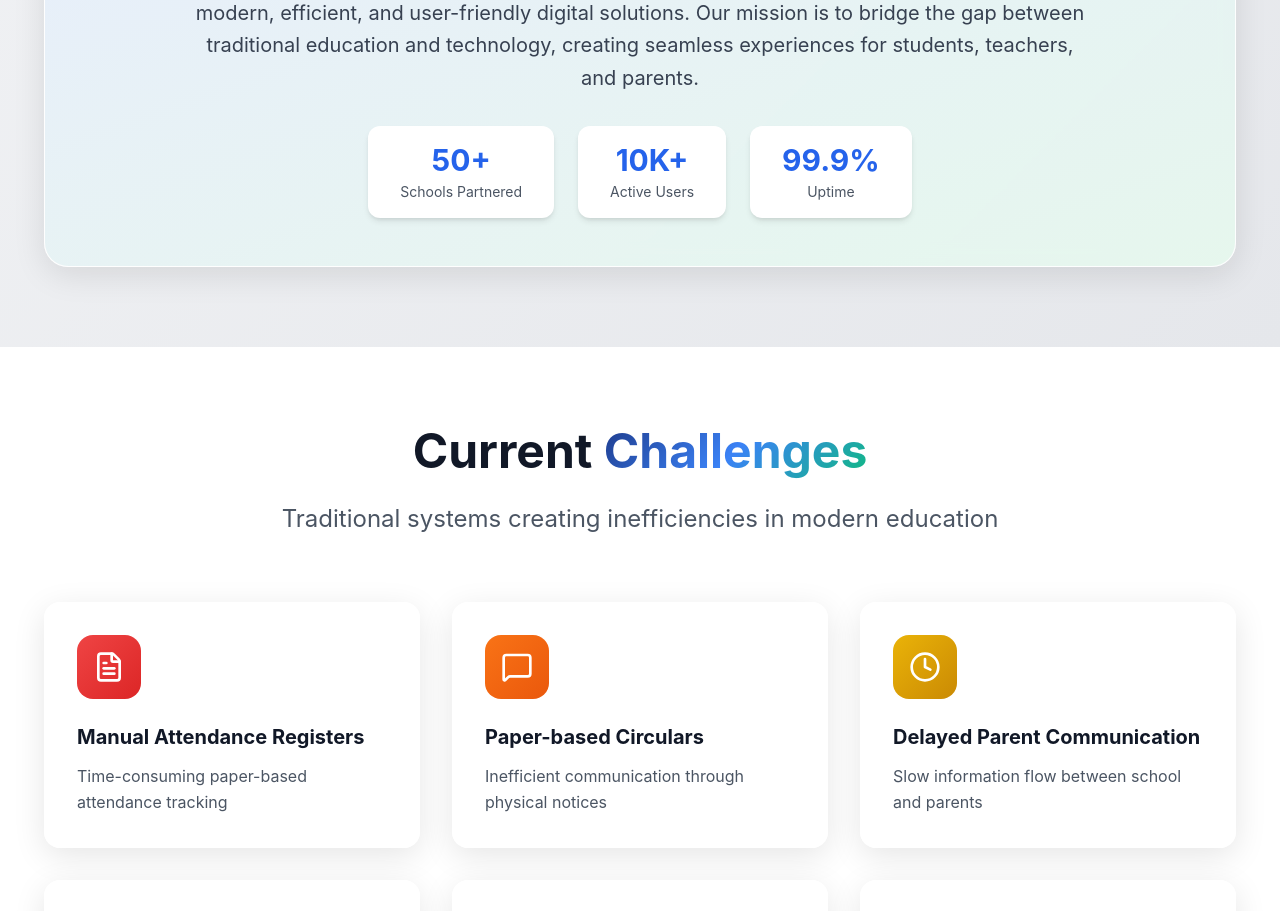
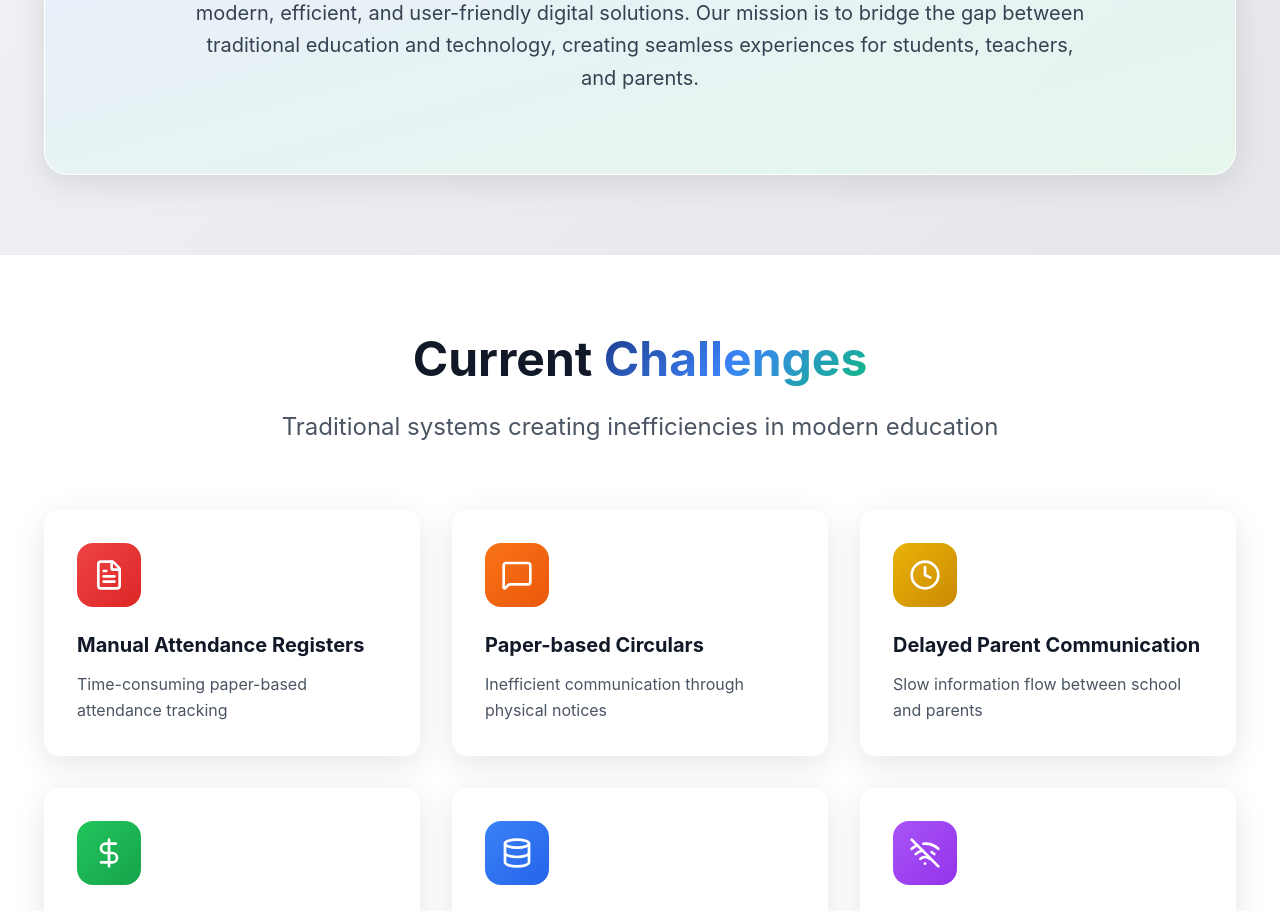
Before and after one commit to RUBESHR7/presentation, a React (Vite) app: page / in a window 1280 px wide. Shown: the part 1580-2491 px from the top of the page. Built offline with nearby package versions, Linux system fonts and the light colour scheme.

Commit message:
Remove statistics cards from About section

```diff
--- a/src/components/AboutSection.jsx
+++ b/src/components/AboutSection.jsx
@@ -79,20 +79,7 @@ const AboutSection = () => {
                             to bridge the gap between traditional education and technology, creating seamless
                             experiences for students, teachers, and parents.
                         </p>
-                        <div className="flex flex-wrap justify-center gap-6">
-                            <div className="bg-white px-8 py-4 rounded-xl shadow-md">
-                                <div className="text-3xl font-bold text-blue-600 mb-1">50+</div>
-                                <div className="text-sm text-gray-600">Schools Partnered</div>
-                            </div>
-                            <div className="bg-white px-8 py-4 rounded-xl shadow-md">
-                                <div className="text-3xl font-bold text-blue-600 mb-1">10K+</div>
-                                <div className="text-sm text-gray-600">Active Users</div>
-                            </div>
-                            <div className="bg-white px-8 py-4 rounded-xl shadow-md">
-                                <div className="text-3xl font-bold text-blue-600 mb-1">99.9%</div>
-                                <div className="text-sm text-gray-600">Uptime</div>
-                            </div>
-                        </div>
+
                     </div>
                 </motion.div>
             </div>
```
